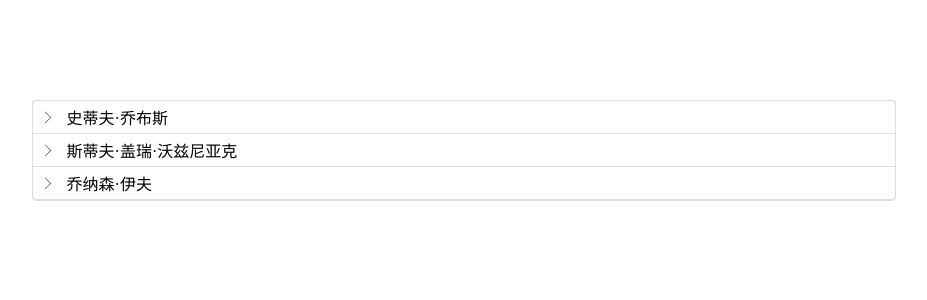
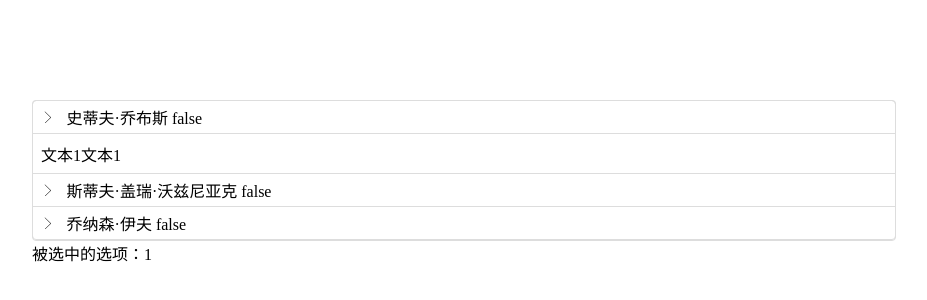
Before and after one commit to xiaoxinwan/xx-simple-ui, a Vue app: page / in a window 1280 px wide. Shown: the part 108-408 px from the top of the page, without its empty margins (176-1103 px from the left). Built offline with nearby package versions, Linux system fonts and the light colour scheme.

Commit message:
可以设置默认打开某个选项，外面知道选中哪个

```diff
--- a/src/App.vue
+++ b/src/App.vue
@@ -1,16 +1,17 @@
 <template>
     <div id="app" style="padding: 200px;">
-        <x-collapse single>
-            <x-collapse-item title="史蒂夫·乔布斯">
+        <x-collapse :selected.sync="selectedTab">
+            <x-collapse-item title="史蒂夫·乔布斯" name="1">
                 文本1文本1
             </x-collapse-item>
-            <x-collapse-item title="斯蒂夫·盖瑞·沃兹尼亚克">
+            <x-collapse-item title="斯蒂夫·盖瑞·沃兹尼亚克" name="2">
                 文本2文本2
             </x-collapse-item>
-            <x-collapse-item title="乔纳森·伊夫">
+            <x-collapse-item title="乔纳森·伊夫" name="3">
                 文本3文本3
             </x-collapse-item>
         </x-collapse>
+        被选中的选项：{{ selectedTab }}
     </div>
 </template>
 
@@ -47,7 +48,7 @@
         },
         data() {
             return{
-                selectedTab: 'name1'
+                selectedTab: '1'
             }
         },
         created() {
--- a/src/components/collapse/collapse-item.vue
+++ b/src/components/collapse/collapse-item.vue
@@ -2,7 +2,7 @@
     <div class="collapse-item">
         <div class="title" @click="handleClick">
             <x-icon name="right" ref="icon" v-if="!hideIcon"></x-icon>
-            {{title}}
+            {{title}} {{single}}
         </div>
         <div class="content" v-if="open">
             <slot></slot>
@@ -23,18 +23,25 @@
             hideIcon: {
                 type: Boolean,
                 default: false
+            },
+            name: {
+                type: String,
+                required: true
             }
         },
         data() {
             return {
-                open: false
+                open: false,
+                single: false
             }
         },
         inject: ['eventBus'],
         mounted() {
-            this.eventBus && this.eventBus.$on('update:selected', (vm) => {
-                if(vm !== this) {
+            this.eventBus && this.eventBus.$on('update:selected', (name) => {
+                if(name !== this.name) {
                     this.handleClose()
+                }else{
+                    this.handleOpen()
                 }
             })
         },
@@ -43,14 +50,16 @@
                 if(this.open) {
                     this.handleClose()
                 }else{
-                    this.open = true
                     this.$refs.icon.$el.style.transform = 'rotate(90deg)'
-                    this.eventBus && this.eventBus.$emit('update:selected', this)
+                    this.eventBus && this.eventBus.$emit('update:selected', this.name)
                 }
             },
             handleClose() {
                 this.open = false
                 this.$refs.icon.$el.style.transform = 'rotate(360deg)'
+            },
+            handleOpen() {
+                this.open = true
             }
         }
     }
--- a/src/components/collapse/collapse.vue
+++ b/src/components/collapse/collapse.vue
@@ -12,6 +12,9 @@
             single: {
                 type: Boolean,
                 default: false
+            },
+            selected: {
+                type: String
             }
         },
         data() {
@@ -20,11 +23,16 @@
             }
         },
         provide() {
-            if(this.single) {
                 return {
                     eventBus: this.eventBus
                 }
-            }
+        },
+        mounted() {
+            this.eventBus.$emit('update:selected', this.selected)
+            this.eventBus.$on('update:selected', (name) => {
+                this.$emit('update:selected', name)
+            })
+
         }
     }
 </script>
```
